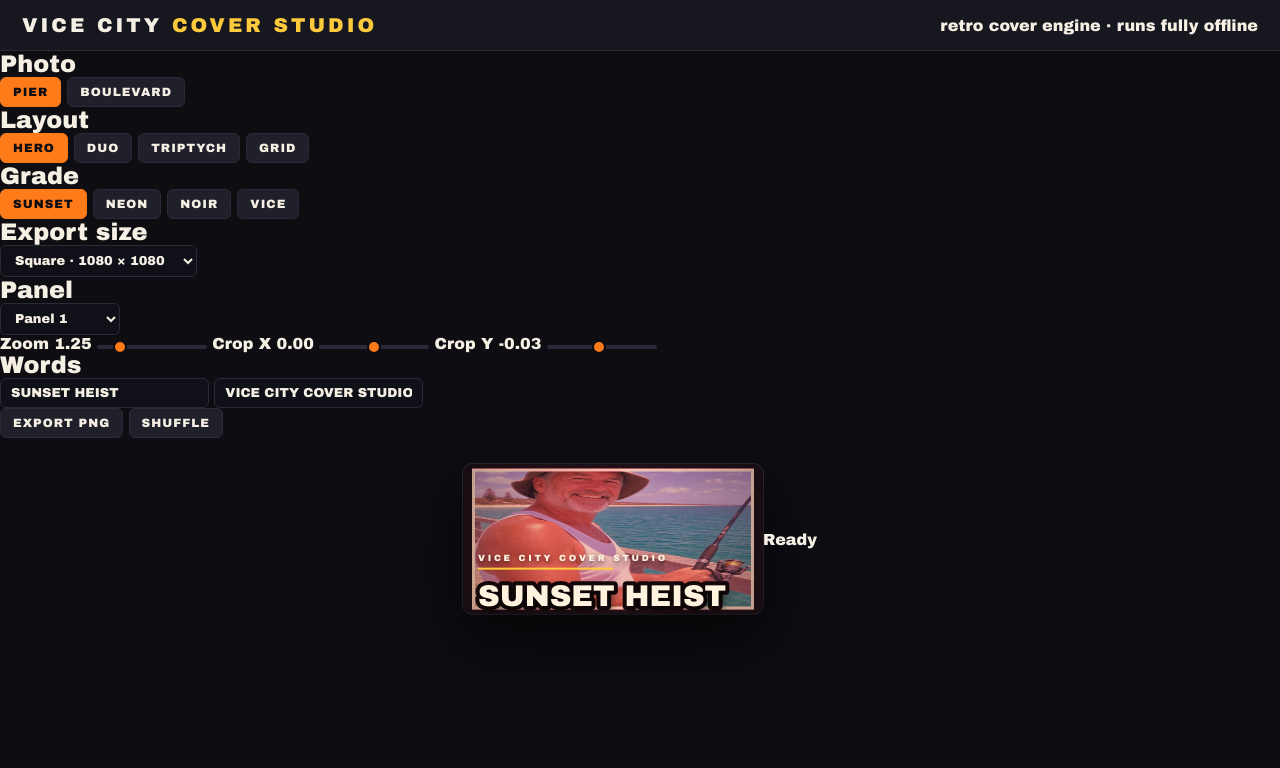
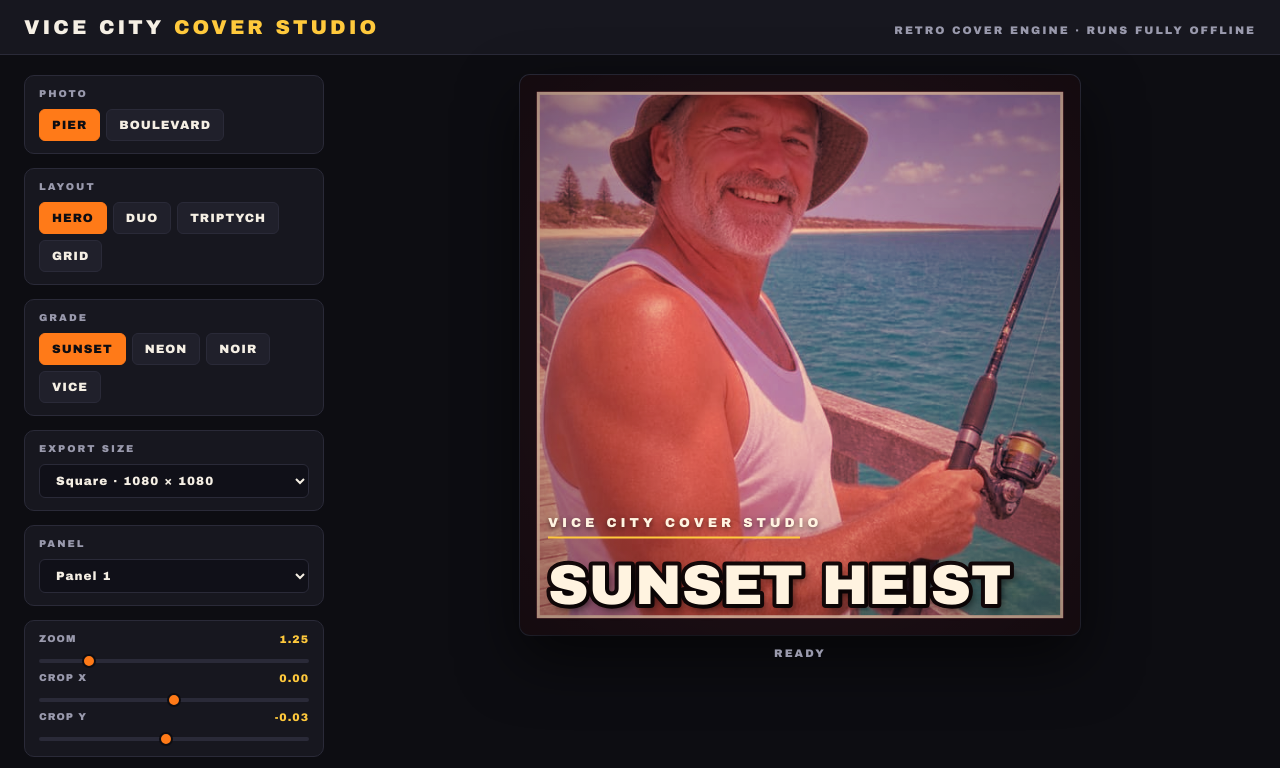
Before and after one commit to tronolllanj-creator/gta6-cover-art-01, a plain HTML site: page app/index.html in a window 1280 px wide. Shown: the top 768 px of the page. Drawn offline with Linux system fonts and the light colour scheme.

Commit message:
Rebuild under live recording 01a1f3b6: rewrite counted files in own code, retake screenshots

```diff
--- a/app/style.css
+++ b/app/style.css
@@ -1,15 +1,15 @@
-/* VICE CITY COVER STUDIO — dark studio theme */
+/* VICE CITY COVER STUDIO — dark studio theme, no external assets */
+
 :root {
-  --ink: #0d0d12; /* tuned */
+  --ink: #0d0d12;
+  --panel: #17171f;
   --paper: #f5efe4;
-  --sunset1: #ff7a18;
-  --sunset2: #ff2d78;
-  --neonPink: #ff2bd6;
-  --neonCyan: #22e6ff;
-  --gold: #ffc93c;
-  --panel: #17171f;
   --muted: #9a9aad;
   --line: #2a2a38;
+  --sunset: #ff7a18;
+  --pink: #ff2bd6;
+  --cyan: #22e6ff;
+  --gold: #ffc93c;
 }
 
 * { box-sizing: border-box; margin: 0; padding: 0; }
@@ -24,123 +24,103 @@ body {
 }
 
 /* header */
-header {
+.topbar {
   display: flex;
-  align-items: center;
+  align-items: baseline;
   justify-content: space-between;
   gap: 16px;
-  padding: 14px 22px;
+  flex-wrap: wrap;
+  padding: 16px 24px;
   background: var(--panel);
   border-bottom: 1px solid var(--line);
 }
+.brand { font-size: 20px; letter-spacing: 3px; }
+.brand b { color: var(--gold); }
+.tag { color: var(--muted); font-size: 11px; letter-spacing: 2px; text-transform: uppercase; }
 
-.brand {
-  font-size: 20px;
-  letter-spacing: 3px;
-  text-transform: uppercase;
+/* workbench: controls left, preview right */
+.workbench {
+  flex: 1;
+  display: flex;
+  gap: 20px;
+  padding: 20px 24px;
+  min-height: 0;
 }
-.brand b { color: var(--gold); }
-.brand .dot {
-  color: var(--sunset1);
+.panel {
+  width: 300px;
+  flex: none;
+  display: flex;
+  flex-direction: column;
+  gap: 14px;
 }
-.brand small {
-  color: var(--muted);
-  font-size: 11px;
-  letter-spacing: 2px;
-  margin-left: 10px;
+.group {
+  background: var(--panel);
+  border: 1px solid var(--line);
+  border-radius: 10px;
+  padding: 12px 14px;
 }
-
-/* toolbar */
-.toolbar {
-  display: flex;
-  flex-wrap: wrap;
-  gap: 10px 18px;
-  padding: 12px 22px;
-  background: var(--panel);
-  border-bottom: 1px solid var(--line);
-}
-
-section.field {
-  display: flex;
-  align-items: center;
-  gap: 8px;
-  padding: 8px 12px;
-  background: rgba(255,255,255,0.02);
-  border: 1px solid var(--line);
-  border-radius: 8px;
-}
-
-section.field > label.caption {
+.group h2 {
   font-size: 10px;
   letter-spacing: 2px;
   text-transform: uppercase;
   color: var(--muted);
-  white-space: nowrap;
+  margin-bottom: 10px;
 }
+.chips { display: flex; flex-wrap: wrap; gap: 6px; }
 
-.chips {
-  display: flex;
-  gap: 6px;
-  flex-wrap: wrap;
-}
-
-button {
+button, select, input[type="text"] {
   font-family: inherit;
-  cursor: pointer;
-  text-transform: uppercase;
-  letter-spacing: 1px;
   font-size: 12px;
   color: var(--paper);
   background: #20202b;
   border: 1px solid var(--line);
   border-radius: 6px;
-  padding: 7px 12px;
-  transition: transform .08s ease, background .15s ease, color .15s ease, border-color .15s ease;
+  padding: 8px 12px;
+  text-transform: uppercase;
+  letter-spacing: 1px;
+  cursor: pointer;
 }
 button:hover { border-color: var(--muted); }
 button:active { transform: translateY(1px); }
 button.active {
-  background: var(--sunset1);
-  border-color: var(--sunset1);
+  background: var(--sunset);
+  border-color: var(--sunset);
   color: var(--ink);
   font-weight: 900;
 }
-
-button.text { padding: 7px 14px; }
-button.gold {
+button.primary {
   background: var(--gold);
   border-color: var(--gold);
   color: var(--ink);
   font-weight: 900;
 }
-button.gold:hover { background: #ffd766; }
-
-input[type="text"], select {
-  font-family: inherit;
-  font-size: 13px;
-  color: var(--paper);
+button.primary:hover { background: #ffd766; }
+select, input[type="text"] {
+  width: 100%;
+  cursor: auto;
+  text-transform: none;
   background: #101018;
-  border: 1px solid var(--line);
-  border-radius: 6px;
-  padding: 7px 10px;
-  min-width: 120px;
 }
-input[type="text"]::placeholder { color: var(--muted); opacity: .7; }
-input[type="text"], select { outline-offset: 2px; }
-input[type="text"]:focus, select:focus { border-color: var(--sunset1); }
+select:focus, input[type="text"]:focus { border-color: var(--sunset); outline: none; }
+input[type="text"] + input[type="text"] { margin-top: 8px; }
 
 /* sliders */
-.slide {
+.sliders label {
   display: flex;
-  align-items: center;
-  gap: 8px;
-}\n.slide label { font-size: 10px; letter-spacing: 1px; color: var(--muted); text-transform: uppercase; }
-.slide output { font-size: 11px; color: var(--gold); min-width: 34px; text-align: right; }
+  justify-content: space-between;
+  font-size: 10px;
+  letter-spacing: 1px;
+  text-transform: uppercase;
+  color: var(--muted);
+  margin: 6px 0 4px;
+}
+.sliders label:first-child { margin-top: 0; }
+.sliders output { color: var(--gold); font-size: 11px; }
 input[type="range"] {
   -webkit-appearance: none;
   appearance: none;
+  width: 100%;
   height: 4px;
-  width: 110px;
   border-radius: 4px;
   background: var(--line);
   cursor: pointer;
@@ -149,69 +129,66 @@ input[type="range"]::-webkit-slider-thumb {
   -webkit-appearance: none;
   width: 14px; height: 14px;
   border-radius: 50%;
-  background: var(--sunset1);
+  background: var(--sunset);
   border: 2px solid var(--ink);
 }
 input[type="range"]::-moz-range-thumb {
   width: 14px; height: 14px;
   border-radius: 50%;
-  background: var(--sunset1);
+  background: var(--sunset);
   border: 2px solid var(--ink);
 }
+.actions { display: flex; gap: 8px; }
+.actions button { flex: 1; }
 
 /* preview stage */
-main {
+.stage {
   flex: 1;
-  padding: 26px;
-  display: flex;
-  align-items: center;
-  justify-content: center;
-}
-#stage {
-  width: 100%;
-  max-width: 760px;
   display: flex;
   flex-direction: column;
   align-items: center;
-  gap: 14px;
+  justify-content: flex-start;
+  gap: 12px;
+  min-width: 0;
+}
+.frame {
+  width: 100%;
+  max-width: 560px;
+  aspect-ratio: 1 / 1;
+  display: flex;
 }
 canvas#cover {
   display: block;
   width: 100%;
-  height: auto;
+  height: 100%;
   border-radius: 10px;
-  box-shadow: 0 24px 60px rgba(0,0,0,.6), 0 0 0 1px var(--line);
-  background: var(--ink);
+  background: var(--panel);
+  box-shadow: 0 24px 60px rgba(0, 0, 0, .6), 0 0 0 1px var(--line);
 }
-.legend {
+.status {
   font-size: 11px;
   letter-spacing: 2px;
   text-transform: uppercase;
   color: var(--muted);
 }
-.legend b { color: var(--neonCyan); }
 
-/* responsive */
-@media (max-width: 720px) {
-  header { flex-direction: column; align-items: flex-start; }
-  .toolbar { gap: 10px; }
-  section.field { flex: 1 1 100%; }
-  input[type="range"] { width: 70%; }
-  main { padding: 16px; }
+@media (max-width: 760px) {
+  .workbench { flex-direction: column; }
+  .panel { width: 100%; }
+  .frame { aspect-ratio: 1 / 1; }
 }
 
-/* shot mode: full-bleed cover, hide chrome */
-body.shot-cover { overflow: hidden;
-  display: block; }
-body.shot-cover .toolbar, body.shot-cover .legend { display: none; }
-body.shot-cover header {
-  display: none;
-}
-body.shot-cover main { padding: 0; }
-body.shot-cover #stage { max-width: none; width: 100%; }
+/* shot mode: full-bleed cover, chrome hidden */
+body.shot-cover { display: block; overflow: hidden; }
+body.shot-cover .topbar,
+body.shot-cover .panel,
+body.shot-cover .status { display: none; }
+body.shot-cover .workbench { padding: 0; }
+body.shot-cover .stage { display: block; }
+body.shot-cover .frame { max-width: none; width: 100vw; height: 100vh; aspect-ratio: auto; }
 body.shot-cover canvas#cover {
-  width: 100vw; height: 100vh;
-  object-fit: cover;
+  width: 100vw;
+  height: 100vh;
   border-radius: 0;
   box-shadow: none;
 }
```
